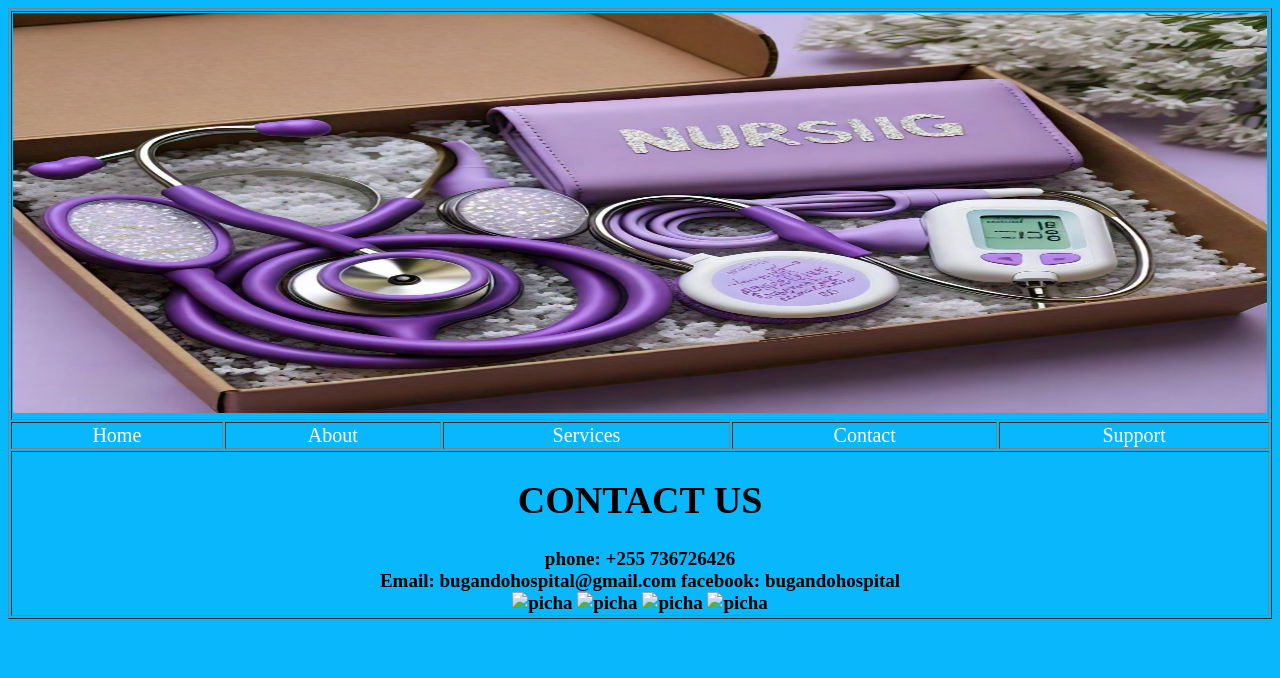
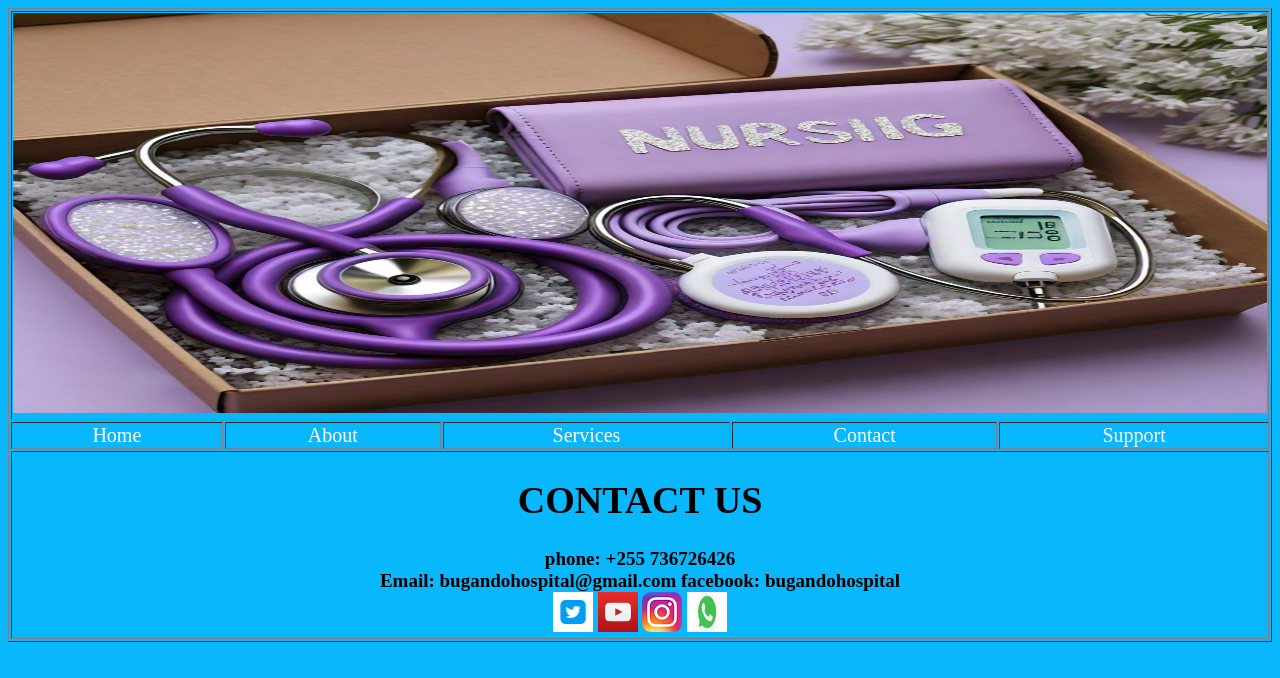
Before and after one commit to Aneth2367/tumsime, a plain HTML site: page contact.html in a window 1280 px wide. Drawn offline with Linux system fonts and the light colour scheme.

Commit message:
Update contact.html

```diff
--- a/contact.html
+++ b/contact.html
@@ -52,10 +52,10 @@ border: none;
 phone:    +255 736726426<br>
 Email:    bugandohospital@gmail.com
 facebook:  bugandohospital<br>
-<img src="log/1.jpg"alt="picha"width="40px"height="40px">
-<img src="log/2.png"alt="picha"width="40px"height="40px">
-<img src="log/3.png"alt="picha"width="40px"height="40px">
-<img src="log/4.jpg"alt="picha"width="40px"height="40px">
+<img src="1.jpg"alt="picha"width="40px"height="40px">
+<img src="2.png"alt="picha"width="40px"height="40px">
+<img src="3.png"alt="picha"width="40px"height="40px">
+<img src="4.jpg"alt="picha"width="40px"height="40px">
 </td>
 
 
```
